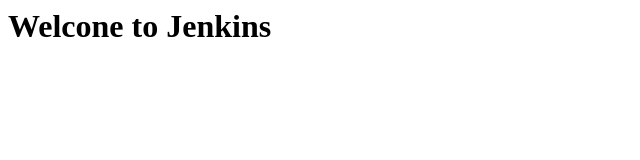
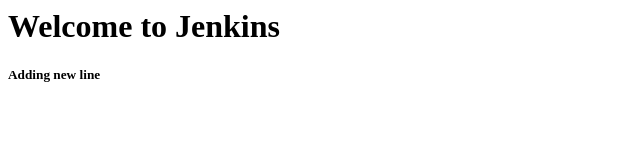
Before and after one commit to saikat94p/devops-625, a plain HTML site: page index.html in a window 1280 px wide. Shown: the whole page, without its empty margins (0-640 px from the left). Drawn offline with Linux system fonts and the light colour scheme.

Commit message:
Update index.html

```diff
--- a/index.html
+++ b/index.html
@@ -1 +1,3 @@
-<h1> Welcone to Jenkins </h1>
+<h1> Welcome to Jenkins </h1>
+
+<h5> Adding new line </h5>
```
